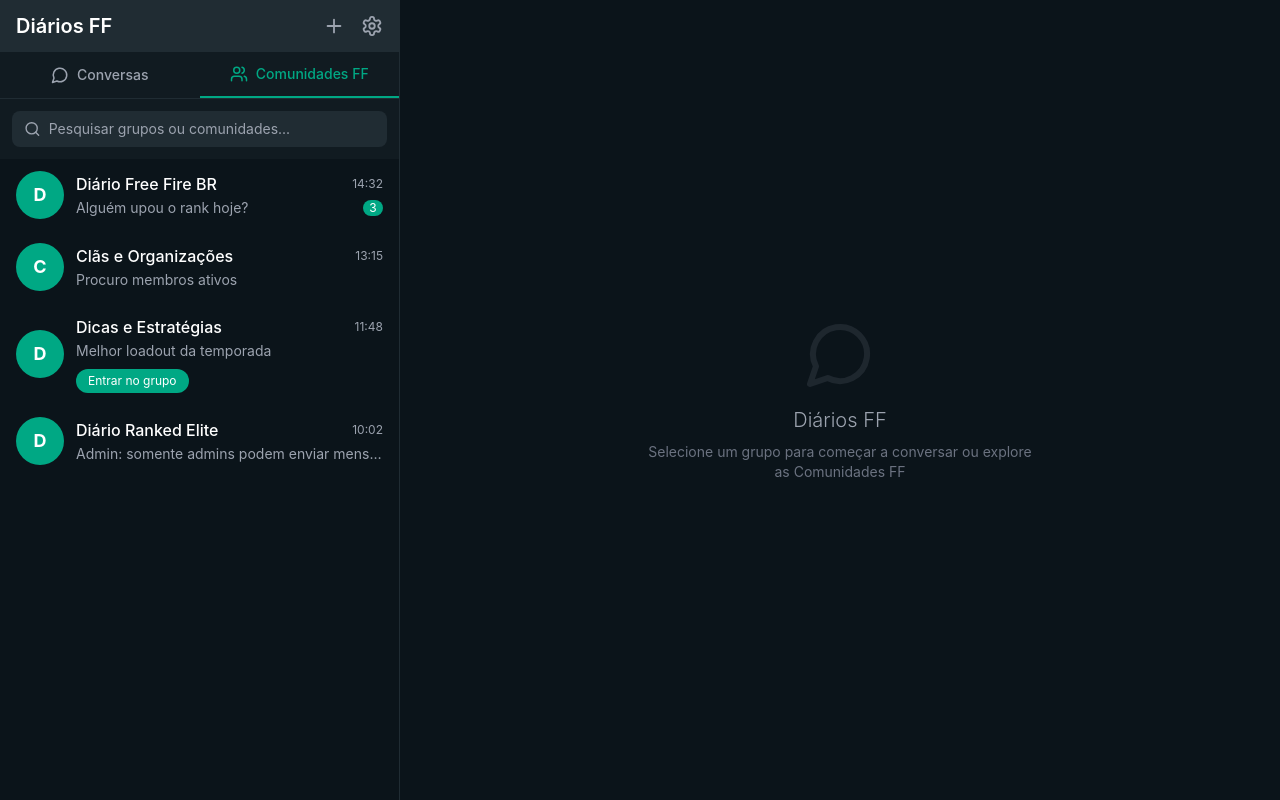
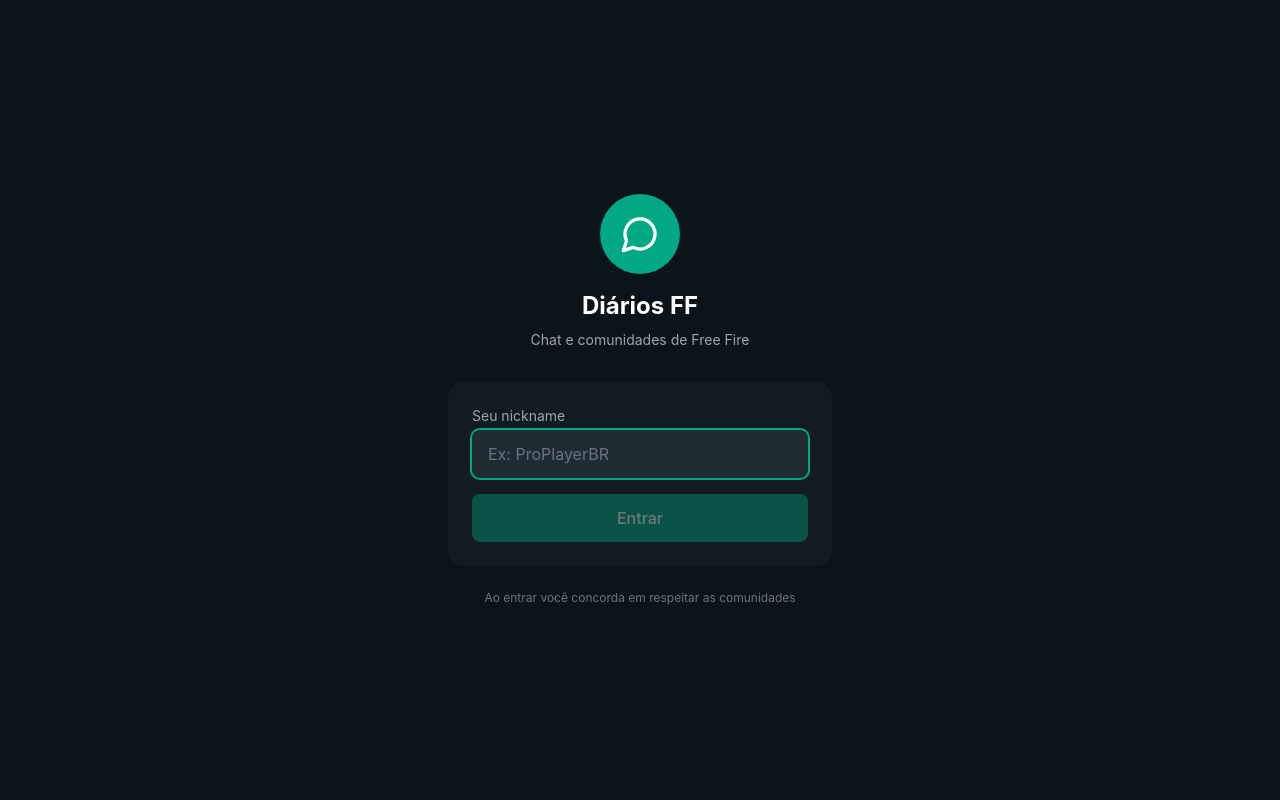
Before and after one commit to kauan315/diarios-ff, a Next.js app: page / in a window 1280 px wide. Built offline with nearby package versions, Linux system fonts and the light colour scheme.

Commit message:
Adiciona tela de nickname + criar novo grupo + melhorias de UX

```diff
--- a/app/page.tsx
+++ b/app/page.tsx
@@ -16,6 +16,7 @@
   Shield,
   UserPlus,
   LogOut,
+  X,
 } from "lucide-react";
 
 type Message = {
@@ -37,6 +38,7 @@
   unread: number;
   onlyAdminsCanSend: boolean;
   isJoined: boolean;
+  createdByMe?: boolean;
 };
 
 const initialGroups: Group[] = [
@@ -106,13 +108,21 @@
 };
 
 export default function Home() {
+  const [nickname, setNickname] = useState("");
+  const [isLoggedIn, setIsLoggedIn] = useState(false);
+  const [tempNickname, setTempNickname] = useState("");
+
   const [activeTab, setActiveTab] = useState<"chats" | "comunidades">("comunidades");
   const [selectedGroupId, setSelectedGroupId] = useState<number | null>(null);
   const [groups, setGroups] = useState<Group[]>(initialGroups);
   const [messages, setMessages] = useState<Record<number, Message[]>>(initialMessages);
   const [inputText, setInputText] = useState("");
   const [showGroupInfo, setShowGroupInfo] = useState(false);
+  const [showCreateGroup, setShowCreateGroup] = useState(false);
   const [searchQuery, setSearchQuery] = useState("");
+  const [newGroupName, setNewGroupName] = useState("");
+  const [newGroupDesc, setNewGroupDesc] = useState("");
+
   const messagesEndRef = useRef<HTMLDivElement>(null);
 
   const selectedGroup = groups.find((g) => g.id === selectedGroupId) || null;
@@ -133,17 +143,23 @@
     messagesEndRef.current?.scrollIntoView({ behavior: "smooth" });
   }, [currentMessages]);
 
+  const handleLogin = () => {
+    if (tempNickname.trim().length < 2) return;
+    setNickname(tempNickname.trim());
+    setIsLoggedIn(true);
+  };
+
   const handleSendMessage = () => {
     if (!inputText.trim() || !selectedGroupId || !selectedGroup) return;
 
-    if (selectedGroup.onlyAdminsCanSend) {
+    if (selectedGroup.onlyAdminsCanSend && !selectedGroup.createdByMe) {
       alert("Somente administradores podem enviar mensagens neste grupo.");
       return;
     }
 
     const newMessage: Message = {
       id: Date.now(),
-      sender: "Você",
+      sender: nickname,
       text: inputText.trim(),
       time: new Date().toLocaleTimeString("pt-BR", { hour: "2-digit", minute: "2-digit" }),
       isMe: true,
@@ -192,7 +208,93 @@
     );
   };
 
+  const handleCreateGroup = () => {
+    if (!newGroupName.trim()) return;
+
+    const newId = Date.now();
+    const newGroup: Group = {
+      id: newId,
+      name: newGroupName.trim(),
+      description: newGroupDesc.trim() || "Grupo criado no Diários FF",
+      members: 1,
+      lastMessage: "Grupo criado",
+      time: new Date().toLocaleTimeString("pt-BR", { hour: "2-digit", minute: "2-digit" }),
+      unread: 0,
+      onlyAdminsCanSend: false,
+      isJoined: true,
+      createdByMe: true,
+    };
+
+    setGroups((prev) => [newGroup, ...prev]);
+    setMessages((prev) => ({
+      ...prev,
+      [newId]: [
+        {
+          id: 1,
+          sender: nickname,
+          text: `Grupo "${newGroup.name}" criado por ${nickname}`,
+          time: newGroup.time,
+          isMe: true,
+          isAdmin: true,
+        },
+      ],
+    }));
+
+    setNewGroupName("");
+    setNewGroupDesc("");
+    setShowCreateGroup(false);
+    setSelectedGroupId(newId);
+    setActiveTab("chats");
+  };
+
   const showChat = selectedGroupId !== null;
+
+  // Tela de login / nickname
+  if (!isLoggedIn) {
+    return (
+      <div className="min-h-screen bg-whatsapp-darker flex items-center justify-center p-4">
+        <div className="w-full max-w-sm">
+          <div className="text-center mb-8">
+            <div className="w-20 h-20 bg-whatsapp-green rounded-full flex items-center justify-center mx-auto mb-4">
+              <MessageCircle size={40} className="text-white" />
+            </div>
+            <h1 className="text-2xl font-bold text-white">Diários FF</h1>
+            <p className="text-gray-400 mt-2 text-sm">
+              Chat e comunidades de Free Fire
+            </p>
+          </div>
+
+          <div className="bg-whatsapp-dark rounded-2xl p-6 space-y-4">
+            <div>
+              <label className="text-sm text-gray-400 mb-1 block">Seu nickname</label>
+              <input
+                type="text"
+                value={tempNickname}
+                onChange={(e) => setTempNickname(e.target.value)}
+                onKeyDown={(e) => e.key === "Enter" && handleLogin()}
+                placeholder="Ex: ProPlayerBR"
+                maxLength={20}
+                className="w-full bg-whatsapp-light rounded-lg px-4 py-3 text-white outline-none placeholder-gray-500 focus:ring-2 focus:ring-whatsapp-green"
+                autoFocus
+              />
+            </div>
+
+            <button
+              onClick={handleLogin}
+              disabled={tempNickname.trim().length < 2}
+              className="w-full bg-whatsapp-green text-white font-medium py-3 rounded-lg hover:bg-[#00c49a] transition disabled:opacity-40 disabled:cursor-not-allowed"
+            >
+              Entrar
+            </button>
+          </div>
+
+          <p className="text-center text-gray-500 text-xs mt-6">
+            Ao entrar você concorda em respeitar as comunidades
+          </p>
+        </div>
+      </div>
+    );
+  }
 
   return (
     <div className="flex h-screen bg-whatsapp-darker overflow-hidden">
@@ -203,9 +305,16 @@
         } w-full md:w-[400px] flex-col border-r border-whatsapp-light`}
       >
         <div className="bg-whatsapp-light px-4 py-3 flex items-center justify-between shrink-0">
+          <div>
             <h1 className="text-xl font-semibold text-white">Diários FF</h1>
-          <div className="flex gap-4 text-gray-400">
-            <button className="hover:text-white transition" title="Novo grupo">
+            <p className="text-xs text-gray-400">Olá, {nickname}</p>
+          </div>
+          <div className="flex gap-3 text-gray-400">
+            <button
+              onClick={() => setShowCreateGroup(true)}
+              className="hover:text-white transition"
+              title="Criar grupo"
+            >
               <Plus size={22} />
             </button>
             <button className="hover:text-white transition" title="Configurações">
@@ -293,7 +402,12 @@
                 </div>
                 <div className="flex-1 text-left min-w-0">
                   <div className="flex justify-between items-center">
-                    <h3 className="font-medium text-white truncate">{group.name}</h3>
+                    <h3 className="font-medium text-white truncate">
+                      {group.name}
+                      {group.createdByMe && (
+                        <span className="ml-1 text-[10px] text-whatsapp-green">• você</span>
+                      )}
+                    </h3>
                     <span className="text-xs text-gray-400 shrink-0 ml-2">{group.time}</span>
                   </div>
                   <div className="flex justify-between items-center mt-0.5">
@@ -362,7 +476,7 @@
             </div>
 
             <div className="flex-1 overflow-y-auto p-3 md:p-4 space-y-2 bg-[#0b141a]">
-              {selectedGroup.onlyAdminsCanSend && (
+              {selectedGroup.onlyAdminsCanSend && !selectedGroup.createdByMe && (
                 <div className="text-center py-2">
                   <span className="bg-whatsapp-light text-gray-300 text-xs px-3 py-1 rounded-full">
                     🔒 Somente administradores podem enviar mensagens
@@ -413,22 +527,26 @@
                 onChange={(e) => setInputText(e.target.value)}
                 onKeyDown={(e) => e.key === "Enter" && handleSendMessage()}
                 placeholder={
-                  selectedGroup.onlyAdminsCanSend
+                  selectedGroup.onlyAdminsCanSend && !selectedGroup.createdByMe
                     ? "Somente admins podem enviar..."
                     : "Digite uma mensagem"
                 }
-                disabled={selectedGroup.onlyAdminsCanSend}
+                disabled={selectedGroup.onlyAdminsCanSend && !selectedGroup.createdByMe}
                 className="flex-1 bg-whatsapp-dark rounded-lg px-4 py-2.5 text-sm outline-none text-white placeholder-gray-400 disabled:opacity-50"
               />
               <button
                 onClick={handleSendMessage}
-                disabled={!inputText.trim() || selectedGroup.onlyAdminsCanSend}
+                disabled={
+                  !inputText.trim() ||
+                  (selectedGroup.onlyAdminsCanSend && !selectedGroup.createdByMe)
+                }
                 className="bg-whatsapp-green text-white p-2.5 rounded-full hover:bg-[#00c49a] transition disabled:opacity-40 disabled:cursor-not-allowed"
               >
                 <Send size={20} />
               </button>
             </div>
 
+            {/* Painel info do grupo */}
             {showGroupInfo && (
               <div className="absolute inset-0 bg-whatsapp-darker z-20 flex flex-col">
                 <div className="bg-whatsapp-light px-4 py-3 flex items-center gap-3 shrink-0">
@@ -457,6 +575,7 @@
                     <p className="text-sm text-gray-200">{selectedGroup.description}</p>
                   </div>
 
+                  {(selectedGroup.createdByMe || true) && (
                     <div className="mt-2 bg-whatsapp-dark">
                       <button
                         onClick={toggleOnlyAdmins}
@@ -493,6 +612,7 @@
                         <span className="text-sm text-white">Ver participantes</span>
                       </button>
                     </div>
+                  )}
 
                   <div className="mt-2 bg-whatsapp-dark">
                     <button
@@ -513,12 +633,64 @@
               <MessageCircle size={72} className="mx-auto mb-4 opacity-20" />
               <p className="text-xl font-light text-gray-400">Diários FF</p>
               <p className="text-sm mt-2 text-gray-500 max-w-sm">
-                Selecione um grupo para começar a conversar ou explore as Comunidades FF
+                Olá, {nickname}! Selecione um grupo ou explore as Comunidades FF
               </p>
             </div>
           </div>
         )}
       </div>
+
+      {/* Modal Criar Grupo */}
+      {showCreateGroup && (
+        <div className="fixed inset-0 bg-black/60 z-50 flex items-center justify-center p-4">
+          <div className="bg-whatsapp-dark rounded-2xl w-full max-w-md overflow-hidden">
+            <div className="bg-whatsapp-light px-4 py-3 flex items-center justify-between">
+              <h2 className="text-lg font-medium text-white">Novo grupo</h2>
+              <button
+                onClick={() => setShowCreateGroup(false)}
+                className="text-gray-400 hover:text-white"
+              >
+                <X size={22} />
+              </button>
+            </div>
+
+            <div className="p-5 space-y-4">
+              <div>
+                <label className="text-sm text-gray-400 mb-1 block">Nome do grupo</label>
+                <input
+                  type="text"
+                  value={newGroupName}
+                  onChange={(e) => setNewGroupName(e.target.value)}
+                  placeholder="Ex: Meu Clã FF"
+                  maxLength={40}
+                  className="w-full bg-whatsapp-light rounded-lg px-4 py-3 text-white outline-none placeholder-gray-500 focus:ring-2 focus:ring-whatsapp-green"
+                  autoFocus
+                />
+              </div>
+
+              <div>
+                <label className="text-sm text-gray-400 mb-1 block">Descrição (opcional)</label>
+                <textarea
+                  value={newGroupDesc}
+                  onChange={(e) => setNewGroupDesc(e.target.value)}
+                  placeholder="Sobre o que é esse grupo..."
+                  rows={3}
+                  maxLength={200}
+                  className="w-full bg-whatsapp-light rounded-lg px-4 py-3 text-white outline-none placeholder-gray-500 focus:ring-2 focus:ring-whatsapp-green resize-none"
+                />
+              </div>
+
+              <button
+                onClick={handleCreateGroup}
+                disabled={!newGroupName.trim()}
+                className="w-full bg-whatsapp-green text-white font-medium py-3 rounded-lg hover:bg-[#00c49a] transition disabled:opacity-40 disabled:cursor-not-allowed"
+              >
+                Criar grupo
+              </button>
+            </div>
+          </div>
+        </div>
+      )}
     </div>
   );
 }
```
Lines whose indentation alone changed are shown as unchanged.
